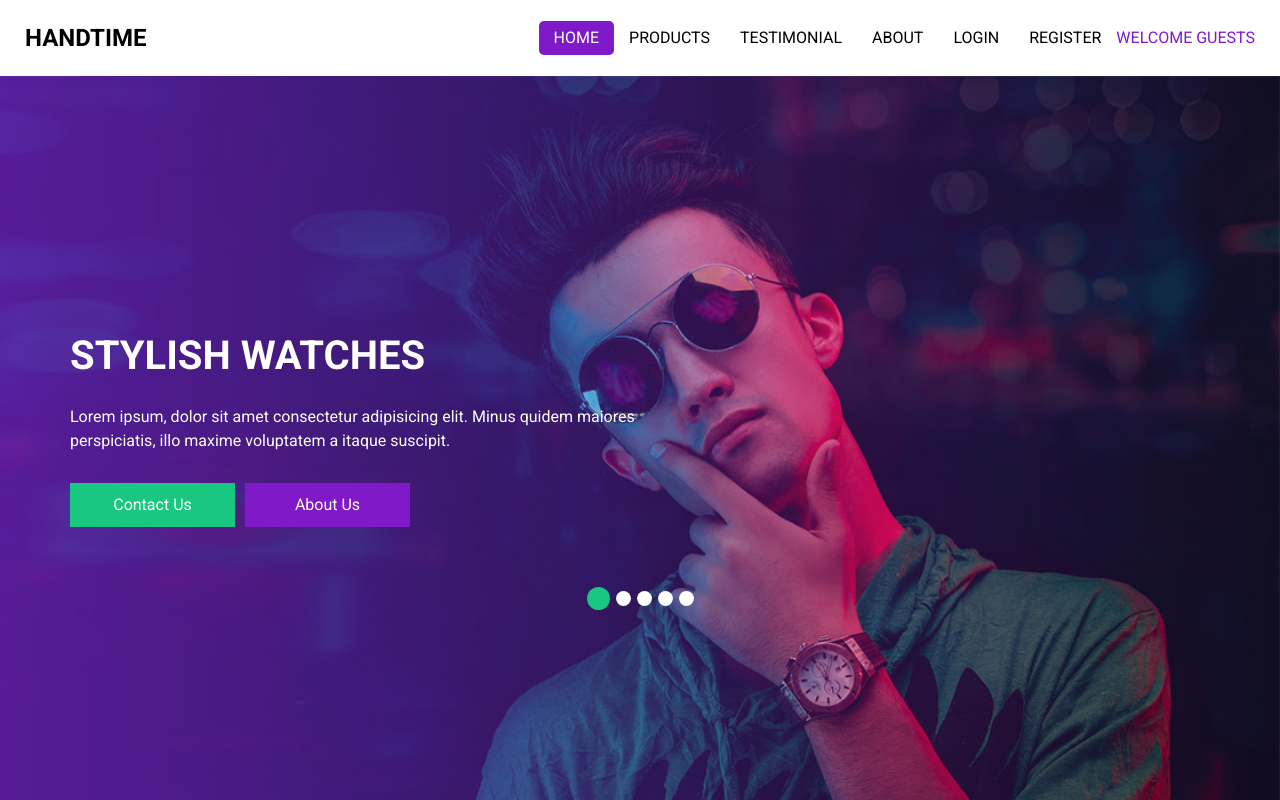
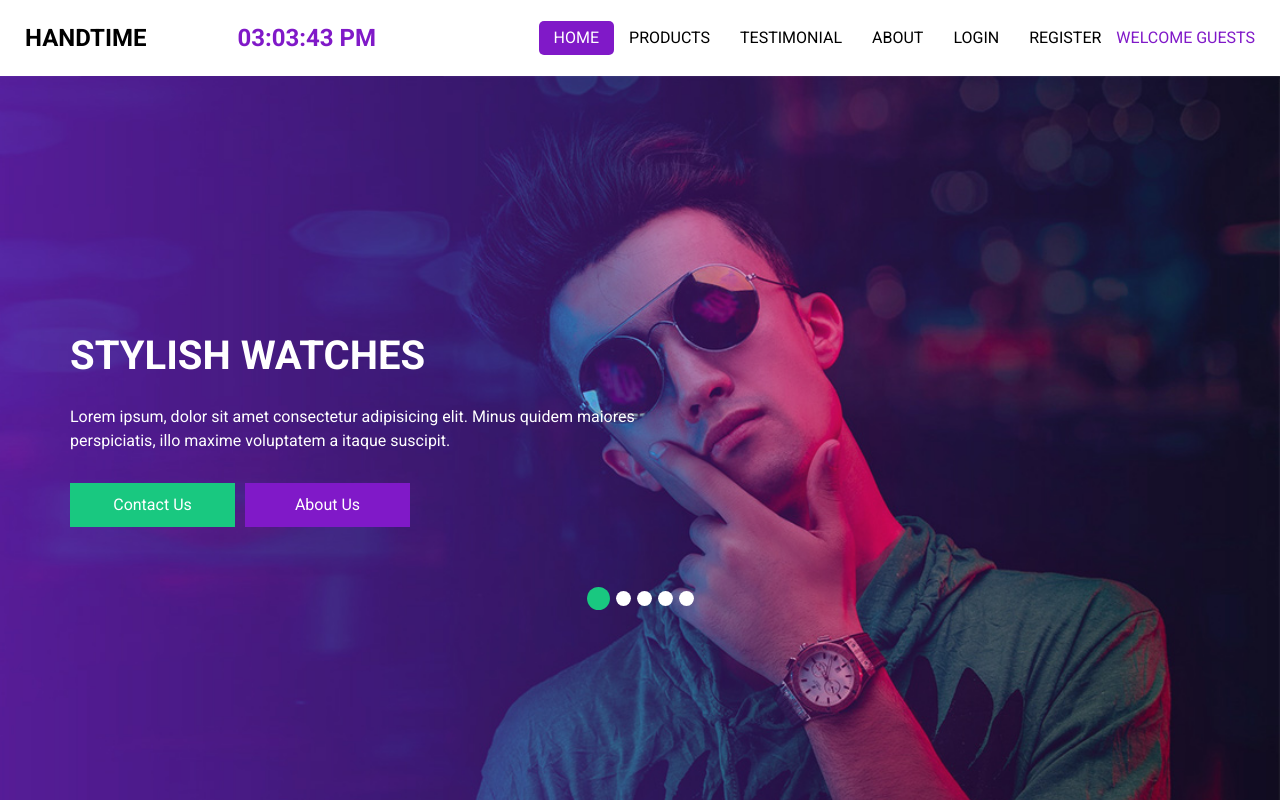
Before and after one commit to victornedelchev/handtime, a React (Vite) app in the folder client/: page / in a window 1280 px wide. Shown: the top 800 px of the page. Built offline with nearby package versions, Linux system fonts and the light colour scheme.

Commit message:
Add gigital clock in the header

```diff
--- a/client/src/components/header/Header.jsx
+++ b/client/src/components/header/Header.jsx
@@ -3,6 +3,7 @@ import { useContext } from "react";
 import { Link } from "react-router-dom";
 
 import { AuthContext } from "../../contexts/authContext";
+import DigitalClock from "../digitalClock/DigitalClock";
 
 export default function Header() {
   const { username, isAuthenticated } = useContext(AuthContext);
@@ -14,6 +15,8 @@ export default function Header() {
           <Link className="navbar-brand" to="/">
             <span>HandTime</span>
           </Link>
+
+          <DigitalClock />
 
           <button
             className="navbar-toggler"
```
Also changed, not shown: 1 other file (tests, documents, lock files or other folders).
